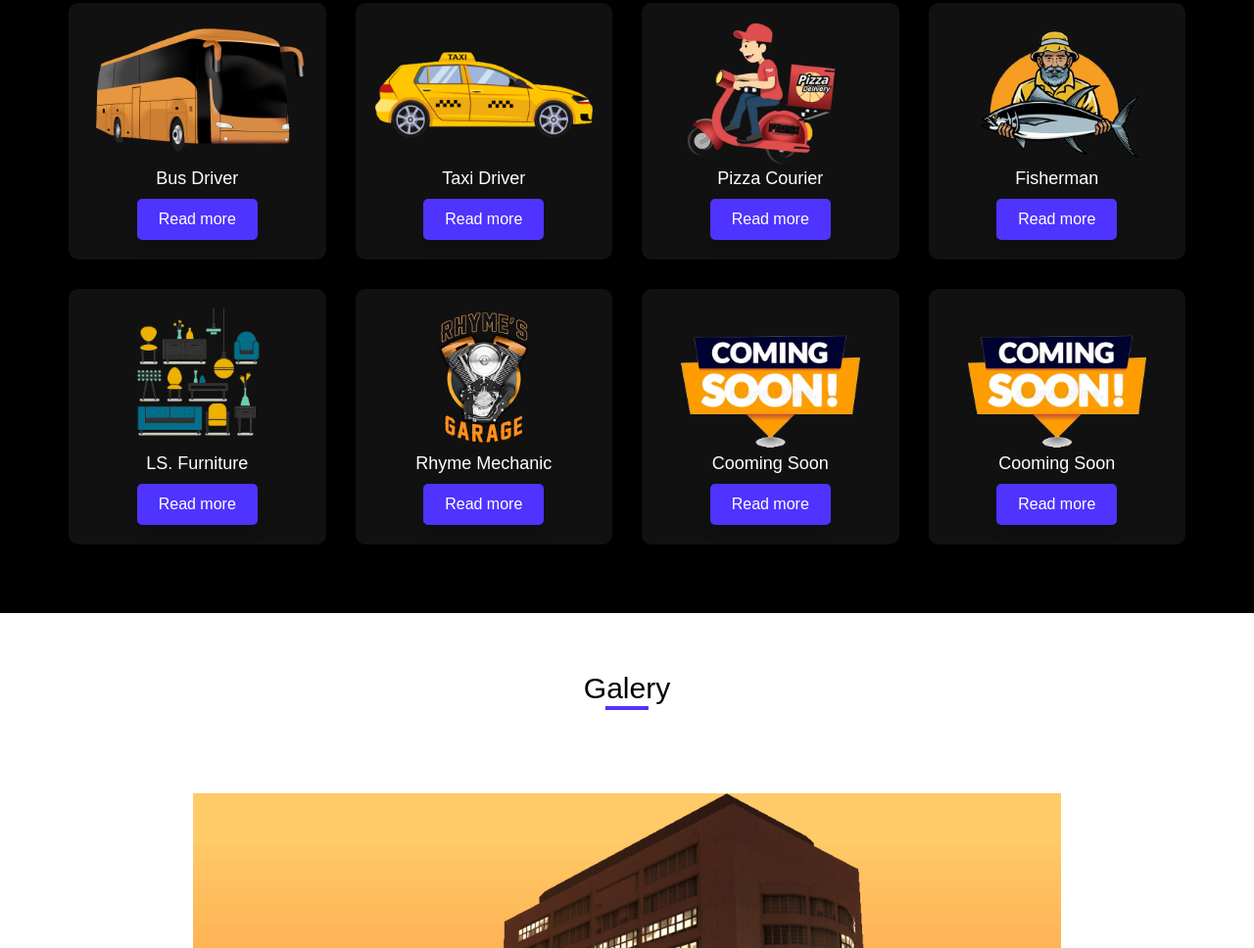
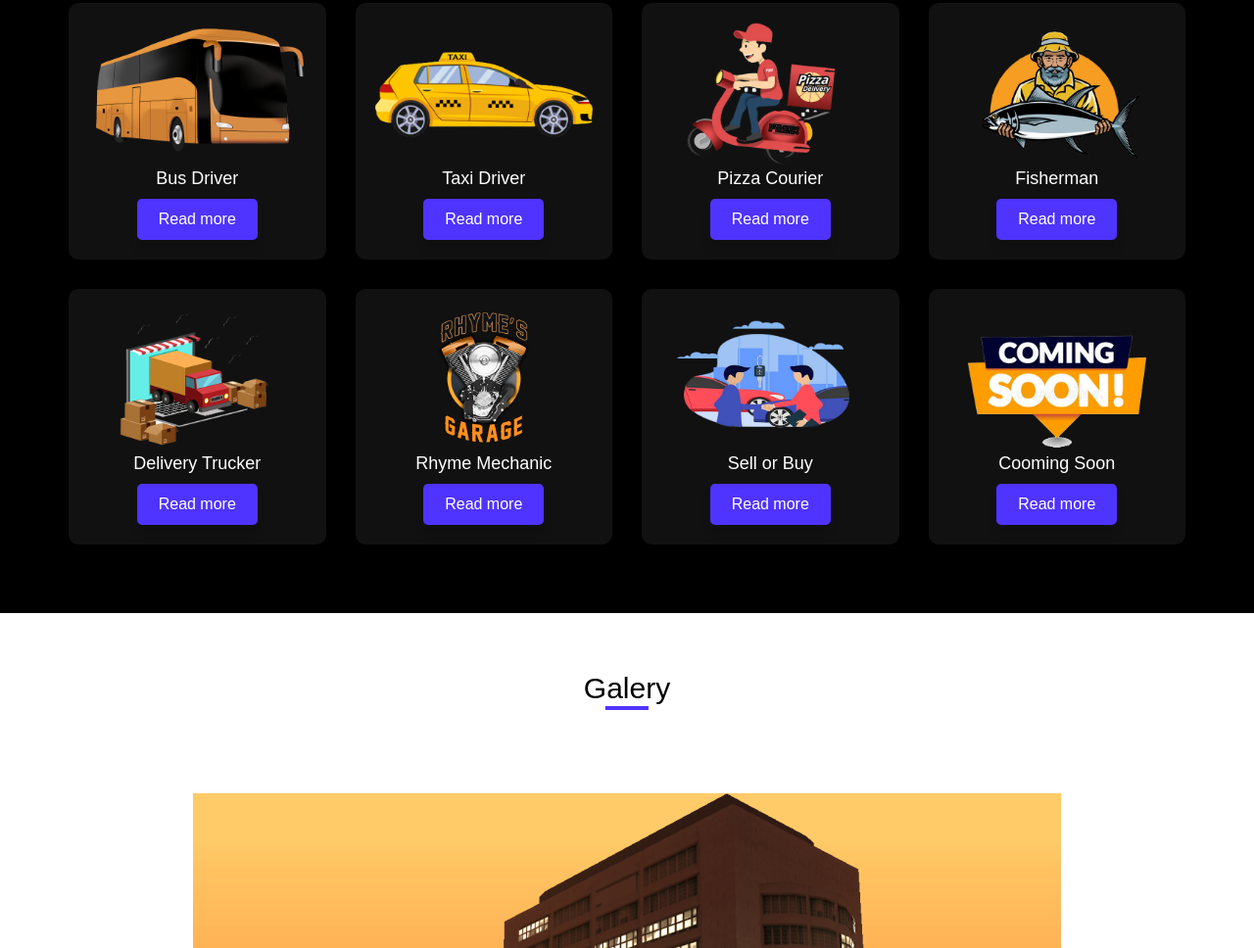
Before and after one commit to lossantos-company/website.github.io, a plain HTML site: page index.html in a window 1280 px wide. Shown: the part 1709-2677 px from the top of the page at 98% size. Drawn offline with nearby package versions, Linux system fonts and the light colour scheme; a script that the page names is missing.

Commit message:
"Revision"

```diff
--- a/index.html
+++ b/index.html
@@ -31,7 +31,7 @@
       <nav class="nav">
         <div class="navigation container">
           <div class="logo">
-            <h1>LS.Co<span>.</span></h1>
+            <h1>Hotline<span> 835</span></h1>
           </div>
 
           <div class="menu">
@@ -143,8 +143,8 @@
         </div>
 
         <div class="service" data-aos="fade-down" data-aos-duration="2000">
-          <img src="./images/furni-removebg-preview.png" alt="">
-          <h2>LS. Furniture</h2>
+          <img src="./images/trucker.png" alt="">
+          <h2>Delivery Trucker</h2>
           <a href="https://forum.indorealroleplay.com/forum/224-ls-funiture/" target="_blank" class="btn">Read more</a>
         </div>
 
@@ -155,8 +155,8 @@
         </div>
 
         <div class="service" data-aos="fade-down" data-aos-duration="2000">
-          <img src="./images/coomingsoon.png" alt="">
-          <h2>Cooming Soon</h2>
+          <img src="./images/sell or buy.png" alt="">
+          <h2>Sell or Buy</h2>
           <a href="https://forum.indorealroleplay.com/forum/219-services/" target="_blank" class="btn">Read more</a>
         </div>
 
--- a/styles.css
+++ b/styles.css
@@ -122,7 +122,8 @@ li {
 
 .logo h1 span {
   font-weight: bold;
-  color: #4F33FF;
+  font-size: large;
+  color: #fff;
 }
 
 .nav-list {
```
Also changed, not shown: images/sell or buy.png (added), images/trucker.png (added).
